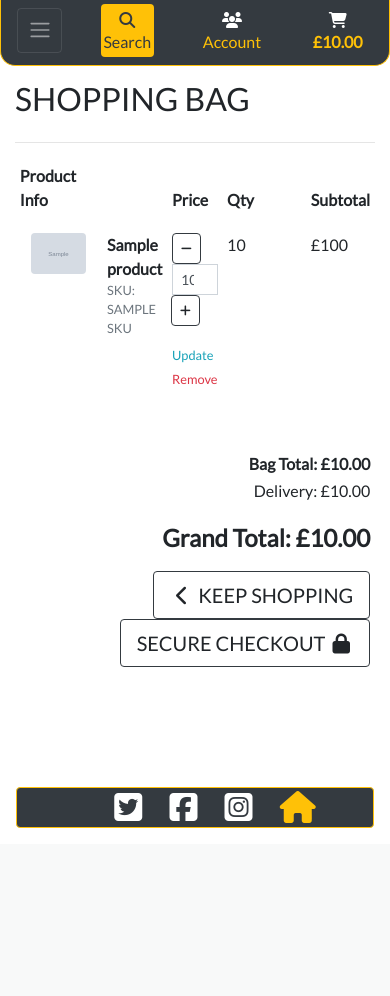
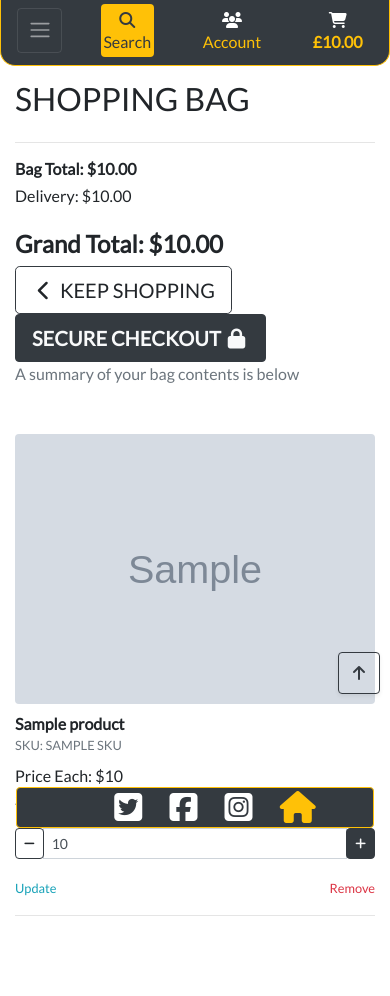
Before and after one commit to Code-Institute-Submissions/foyle-valley-farms, a Django app: template bag/templates/bag/bag.html in a window 390 px wide. Before the commit the page ends 828 px from the top, so only its background shows below. Run offline with Django 3.2, Linux system fonts and the light colour scheme; the template is opened without the code that fills it: most values are stand-ins (such as "Sample title", 1, 10 or a date in 2020); grey boxes marked "Sample" are stand-in pictures; some libraries are stand-ins or nearby versions.

Commit message:
cleaned up mobile view

```diff
--- /dev/null
+++ b/bag/templates/bag/bag-total.html
@@ -0,0 +1,8 @@
+<h6><strong>Bag Total: ${{ total|floatformat:2 }}</strong></h6>
+<h6>Delivery: ${{ delivery|floatformat:2 }}</h6>
+<h4 class="mt-4"><strong>Grand Total: ${{ grand_total|floatformat:2 }}</strong></h4>
+{% if free_delivery_delta > 0 %}
+    <p class="mb-1 text-danger">
+        You could get free delivery by spending just <strong>${{ free_delivery_delta }}</strong> more!
+    </p>
+{% endif %}
--- a/bag/templates/bag/bag.html
+++ b/bag/templates/bag/bag.html
@@ -24,9 +24,45 @@
         <div class="row">
             <div class="col">
                 {% if bag_items %}
-                    <div class="table-responsive rounded">
+                    <div class="d-block d-md-none">
+                        <div class="row">
+                            <div class="col">
+                                {% include "bag/bag-total.html" %}
+                            </div>
+                        </div>
+                        <div class="row">
+                            <div class="col">
+                                {% include "bag/checkout-buttons.html" %}
+                                <p class="text-muted mb-5">A summary of your bag contents is below</p>
+                            </div>
+                        </div>
+                        {% for item in bag_items %}
+                            <div class="row">
+                                <div class="col-12 col-sm-6 mb-2">
+                                    {% include "bag/product-image.html" %}
+                                </div>
+                                <div class="col-12 col-sm-6 mb-2">
+                                    {% include "bag/product-info.html" %}
+                                </div>
+                                <div class="col-12 col-sm-6 order-sm-last">
+                                    <p class="my-0">Price Each: ${{ item.product.price }}</p>
+                                    <p><strong>Subtotal: </strong>${{ item.product.price | calc_subtotal:item.quantity }}</p>
+                                </div>
+                                <div class="col-12 col-sm-6">
+                                    {% include "bag/quantity-form.html" %}
+                                </div>
+                            </div>
+                            <div class="row"><div class="col"><hr></div></div>
+                        {% endfor %}
+                        <div class="btt-button test-dark shadow-sm rounded border border-dark">
+                            <a class="btt-link d-flex h-100">
+                                <i class="fas fa-arrow-up text-dark mx-auto my-auto"></i>
+                            </a>
+                        </div>
+                    </div>
+                    <div class="table-responsive rounded d-none d-md-block">
                         <table class="table table-sm table-borderless">
-                            <thead class="text-black">
+                            <thead class="text-dark">
                                 <tr>
                                     <th scope="col">Product Info</th>
                                     <th scope="col"></th>
@@ -39,91 +75,37 @@
                             {% for item in bag_items %}
                                 <tr>
                                     <td class="p-3 w-25">
-                                        {% if item.product.image %}
-                                        <img class="img-fluid rounded" src="{{ item.product.image.url }}" alt="{{ item.product.name }}">
-                                        {% else %}
-                                        <img class="img-fluid rounded" src="{{ MEDIA_URL }}noimage.png" alt="{{ item.product.name }}">
-                                        {% endif %}
+                                        {% include "bag/product-image.html" %}
                                     </td>
                                     <td class="py-3">
-                                        <p class="my-0"><strong>{{ item.product.name }}</strong></p>
-                                        <p class="my-0 small text-muted">SKU: {{ item.product.sku|upper }}</p>
+                                        {% include "bag/product-info.html" %}
                                     </td>
                                     <td class="py-3">
-                                        <form class="form update-form" method="POST" action="{% url 'adjust_bag' item.item_id %}">
-                                            {% csrf_token %}
-                                            <div class="form-group">
-                                                <div class="input-group">
-                                                    <div class="input-group-prepend">
-                                                        <button class="decrement-qty btn btn-sm btn-black border border-dark rounded"
-                                                            data-item_id="{{ item.item_id }}" id="decrement-qty_{{ item.item_id }}">
-                                                            <span>
-                                                                <i class="fas fa-minus fa-sm"></i>
-                                                            </span>
-                                                        </button>
-                                                    </div>
-                                                    <input class="form-control form-control-sm qty_input" type="number"
-                                                        name="quantity" value="{{ item.quantity }}" min="1" max="99"
-                                                        data-item_id="{{ item.item_id }}"
-                                                        id="id_qty_{{ item.item_id }}">
-                                                    <div class="input-group-append">
-                                                        <button class="increment-qty btn btn-sm btn-black border border-dark rounded"
-                                                            data-item_id="{{ item.item_id }}" id="increment-qty_{{ item.item_id }}">
-                                                            <span>
-                                                                <i class="fas fa-plus fa-sm"></i>
-                                                            </span>
-                                                        </button>
-                                                    </div>
-                                                    {% if item.product.has_sizes %}
-                                                        <input type="hidden" name="product_size" value="{{ item.size }}">
-                                                    {% endif %}
-                                                </div>
-                                            </div>
-                                        </form>
-                                        <a class="update-link text-info"><small>Update</small></a>
-                                        <a class="remove-item text-danger float-right" id="remove_{{ item.item_id }}" data-size="{{ item.size }}"><small>Remove</small></a>
+                                        <p class="my-0">${{ item.product.price }}</p>
                                     </td>
                                     <td class="py-3 w-25">
-                                        <p class="my-0">{{ item.quantity }}</p>
+                                        {% include "bag/quantity-form.html" %}
                                     </td>
                                     <td class="py-3">
-                                        <p class="my-0">£{{ item.product.price | calc_subtotal:item.quantity }}</p>
+                                        <p class="my-0">${{ item.product.price | calc_subtotal:item.quantity }}</p>
                                     </td>
                                 </tr>
                             {% endfor %}
                             <tr>
                                 <td colspan="5" class="pt-5 text-right">
-                                    <h6><strong>Bag Total: £{{ total|floatformat:2 }}</strong></h6>
-                                    <h6>Delivery: £{{ delivery|floatformat:2 }}</h6>
-                                    <h4 class="mt-4"><strong>Grand Total: £{{ grand_total|floatformat:2 }}</strong></h4>
-                                    {% if free_delivery_delta > 0 %}
-                                        <p class="mb-1 text-danger">
-                                            You could get free delivery by spending just <strong>£{{ free_delivery_delta }}</strong> more!
-                                        </p>
-                                    {% endif %}
+                                    {% include "bag/bag-total.html" %}
                                 </td>
                             </tr>
                             <tr>
                                 <td colspan="5" class="text-right">
-                                    <a href="{% url 'products' %}" class="btn btn-outline-black border border-dark rounded btn-lg">
-                                        <span class="icon">
-                                            <i class="fas fa-chevron-left"></i>
-                                        </span>
-                                        <span class="text-uppercase">Keep Shopping</span>
-                                    </a>
-                                    <a href="{% url 'checkout' %}" class="btn btn-black border border-dark rounded btn-lg">
-                                        <span class="text-uppercase">Secure Checkout</span>
-                                        <span class="icon">
-                                            <i class="fas fa-lock"></i>
-                                        </span>
-                                    </a>
+                                    {% include "bag/checkout-buttons.html" %}
                                 </td>
                             </tr>
                         </table>
                     </div>
                 {% else %}
                     <p class="lead mb-5">Your bag is empty.</p>
-                    <a href="{% url 'products' %}" class="btn btn-outline-black rounded-0 btn-lg">
+                    <a href="{% url 'products' %}" class="btn btn-outline-black rounded border border-dark btn-lg">
                         <span class="icon">
                             <i class="fas fa-chevron-left"></i>
                         </span>
@@ -134,6 +116,7 @@
         </div>
     </div>
 {% endblock %}
+
 
 {% block postloadjs %}
 {{ block.super }}
@@ -202,6 +185,11 @@
          });
     })
 </script>
+<script type="text/javascript">
+		$('.btt-link').click(function(e) {
+			window.scrollTo(0,0)
+		})
+</script>
 
 
 {% endblock %}
--- /dev/null
+++ b/bag/templates/bag/checkout-buttons.html
@@ -0,0 +1,12 @@
+<a href="{% url 'products' %}" class="btn btn-outline-black border border-dark btn-lg">
+    <span class="icon">
+        <i class="fas fa-chevron-left"></i>
+    </span>
+    <span class="text-uppercase">Keep Shopping</span>
+</a>
+<a href="{% url 'checkout' %}" class="btn btn-black border border-dark bg-dark text-light font-weight-bold rounded btn-lg">
+    <span class="text-uppercase">Secure Checkout</span>
+    <span class="icon">
+        <i class="fas fa-lock"></i>
+    </span>
+</a>
--- /dev/null
+++ b/bag/templates/bag/product-image.html
@@ -0,0 +1,5 @@
+{% if item.product.image %}
+<img class="img-fluid rounded" src="{{ item.product.image.url }}" alt="{{ item.product.name }}">
+{% else %}
+<img class="img-fluid rounded" src="{{ MEDIA_URL }}noimage.png" alt="{{ item.product.name }}">
+{% endif %}
--- /dev/null
+++ b/bag/templates/bag/product-info.html
@@ -0,0 +1,2 @@
+<p class="my-0"><strong>{{ item.product.name }}</strong></p>
+<p class="my-0 small text-muted">SKU: {{ item.product.sku|upper }}</p>
--- /dev/null
+++ b/bag/templates/bag/quantity-form.html
@@ -0,0 +1,32 @@
+<form class="form update-form" method="POST" action="{% url 'adjust_bag' item.item_id %}">
+    {% csrf_token %}
+    <div class="form-group">
+        <div class="input-group">
+            <div class="input-group-prepend">
+                <button class="decrement-qty btn btn-sm btn-black border border-dark rounded"
+                    data-item_id="{{ item.item_id }}" id="decrement-qty_{{ item.item_id }}">
+                    <span>
+                        <i class="fas fa-minus fa-sm"></i>
+                    </span>
+                </button>
+            </div>
+            <input class="form-control form-control-sm qty_input" type="number"
+                name="quantity" value="{{ item.quantity }}" min="1" max="99"
+                data-item_id="{{ item.item_id }}"
+                id="id_qty_{{ item.item_id }}">
+            <div class="input-group-append">
+                <button class="increment-qty btn btn-sm btn-black border border-dark rounded bg-dark text-light"
+                    data-item_id="{{ item.item_id }}" id="increment-qty_{{ item.item_id }}">
+                    <span>
+                        <i class="fas fa-plus fa-sm"></i>
+                    </span>
+                </button>
+            </div>
+            {% if item.product.has_sizes %}
+                <input type="hidden" name="product_size" value="{{ item.size }}">
+            {% endif %}
+        </div>
+    </div>
+</form>
+<a class="update-link text-info"><small>Update</small></a>
+<a class="remove-item text-danger float-right" id="remove_{{ item.item_id }}" data-product_size="{{ item.size }}"><small>Remove</small></a>
--- a/products/templates/products/product_detail.html
+++ b/products/templates/products/product_detail.html
@@ -71,7 +71,7 @@
                                         data-item_id="{{ product.id }}" id="id_qty_{{ product.id }}">
 
                                         <div class="input-group-append">
-                                            <button class="increment-qty btn btn-black border border-dark rounded"
+                                            <button class="increment-qty btn btn-black border border-dark rounded bg-dark text-light"
                                                 data-item_id="{{ product.id }}" id="increment-qty_{{ product.id }}">
                                                 <span class="icon">
                                                     <i class="fas fa-plus"></i>
@@ -91,7 +91,7 @@
                                     </span>
                                     <span class="text-uppercase">Keep Shopping</span>
                                 </a>
-                                <input type="submit" class="btn btn-black border border-dark rounded text-uppercase mt-5" value="Add to Bag">
+                                <input type="submit" class="btn btn-black border border-dark rounded text-uppercase font-weight-bold text-light bg-dark mt-5" value="Add to Bag">
                             </div>
                             <input type="hidden" name="redirect_url" value="{{ request.path }}">
                         </div>
--- a/static/css/base.css
+++ b/static/css/base.css
@@ -172,7 +172,7 @@ a.category-badge > span.badge:hover {
 }
 
 .bag-notification-wrapper {
-    height: 65vh;
+    height: 50vh;
     overflow-x: hidden;
     overflow-y: auto;
 }
@@ -298,7 +298,7 @@ a.category-badge > span.badge:hover {
     padding-top: 100px
     }
 .mob-font2{
-        font-size: 150%;
+        font-size: 110%;
     }
 
 .bkgrd1{
```
Also changed, not shown: home/templates/home/index.html (+5 -5 lines).
